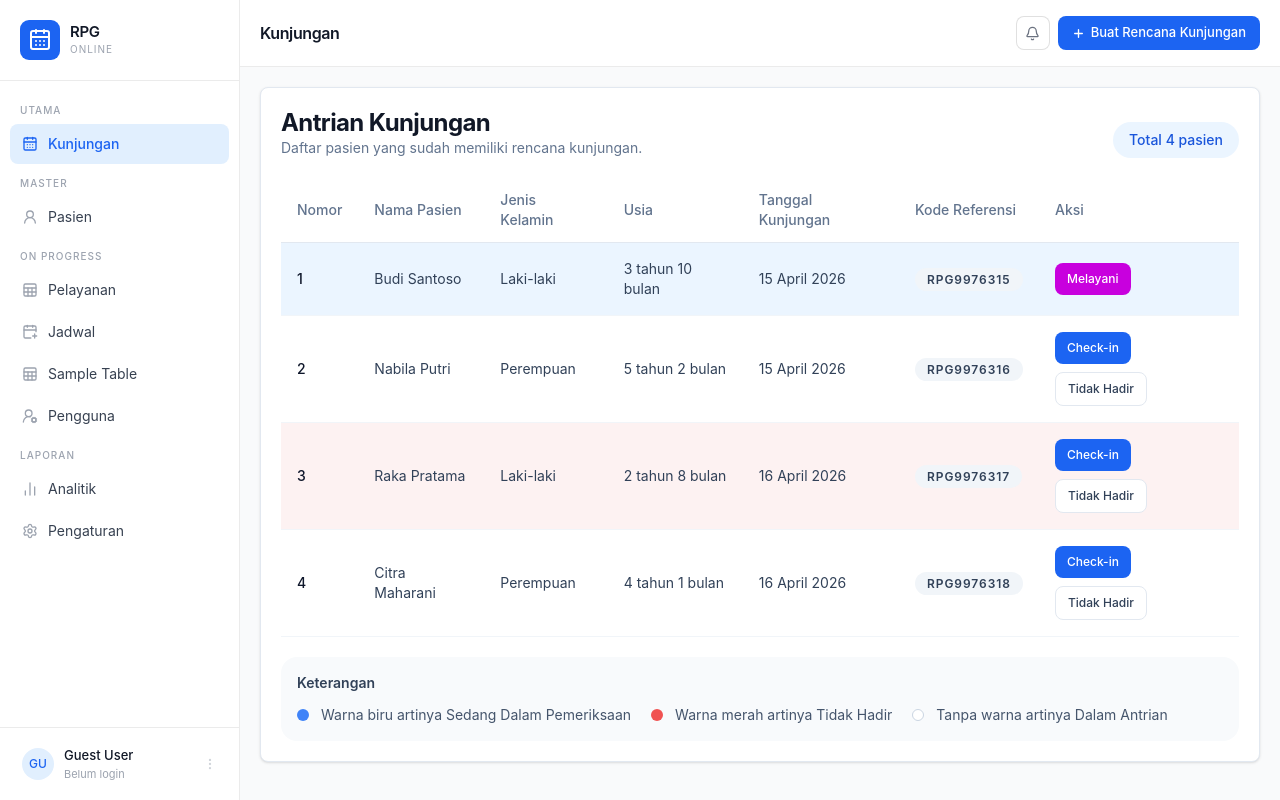
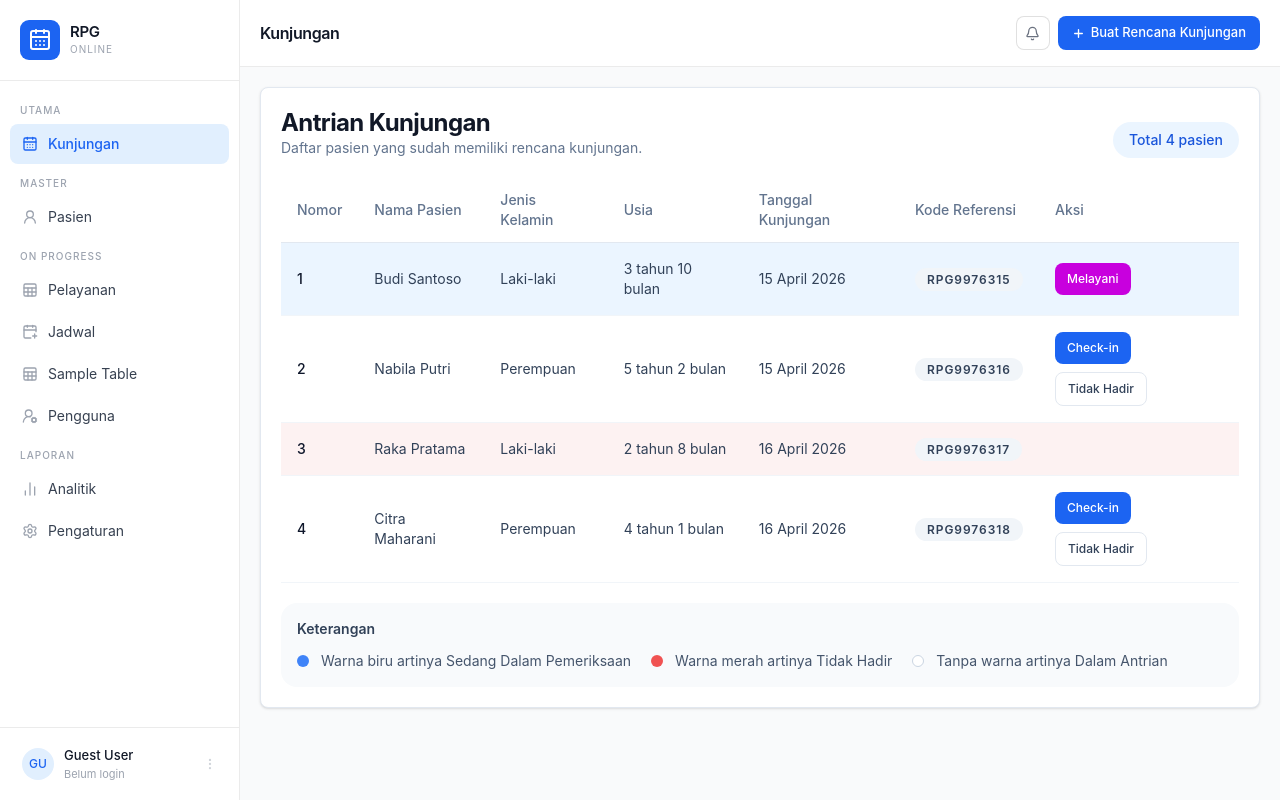
Before and after one commit to stywn93/rpg-online, a React (Vite) app: page /reservation in a window 1280 px wide. Built offline with nearby package versions, Linux system fonts and the light colour scheme.

Commit message:
WIP action to assesment

```diff
--- a/src/AntrianKunjungan.jsx
+++ b/src/AntrianKunjungan.jsx
@@ -78,9 +78,19 @@ export default function AntrianKunjungan() {
         )
     }
 
+    const handleAbsent = (referenceCode) => {
+        setQueueData((currentQueue) =>
+            currentQueue.map((item) =>
+                item.referenceCode === referenceCode
+                    ? { ...item, status: "absent" }
+                    : item
+            )
+        )
+    }
+
     const handlePrimaryAction = (item) => {
         if (item.status === "examining") {
-            navigate("/service/assesment", {
+            navigate("/reservation/assesment", {
                 state: {
                     patientName: item.patientName,
                     gender: item.gender,
@@ -150,14 +160,21 @@ export default function AntrianKunjungan() {
                                     </td>
                                     <td className="border-b border-slate-100 px-4 py-4">
                                         <div className="flex flex-wrap gap-2">
+                                            {item.status !== "absent" && (
                                                 <ActionButton
                                                     variant={item.status === "examining" ? "accent" : "primary"}
                                                     onClick={() => handlePrimaryAction(item)}
                                                 >
                                                     {item.status === "examining" ? "Melayani" : "Check-in"}
                                                 </ActionButton>
-                                            {item.status !== "examining" && (
-                                                <ActionButton variant="secondary">Tidak Hadir</ActionButton>
+                                            )}
+                                            {item.status !== "examining" && item.status !== "absent" && (
+                                                <ActionButton
+                                                    variant="secondary"
+                                                    onClick={() => handleAbsent(item.referenceCode)}
+                                                >
+                                                    Tidak Hadir
+                                                </ActionButton>
                                             )}
                                         </div>
                                     </td>
--- a/src/main.jsx
+++ b/src/main.jsx
@@ -37,6 +37,7 @@ createRoot(document.getElementById('root')).render(
                             <Route path='new' element={<ReservasiBaru/>}/>
                             <Route path='confirm' element={<HasilReservasi/>}/>
                             <Route path='revisit' element={<RencanaKunjunganUlang/>}/>
+                            <Route path="assesment" element={<Pemeriksaan/>}/>
                         </Route>
                         <Route path={"patients"}>
                             <Route index element={<Pasien/>}/>
@@ -46,7 +47,7 @@ createRoot(document.getElementById('root')).render(
                         </Route>
                         <Route path={"service"}>
                             <Route index element={<Jadwal/>}/>
-                            <Route path="assesment" element={<Pemeriksaan/>}/>
+
                         </Route>
                         <Route path='users' element={<Pengguna/>}/>
                         <Route path='profile' element={<Profile/>}/>
```
Lines whose indentation alone changed are shown as unchanged.
